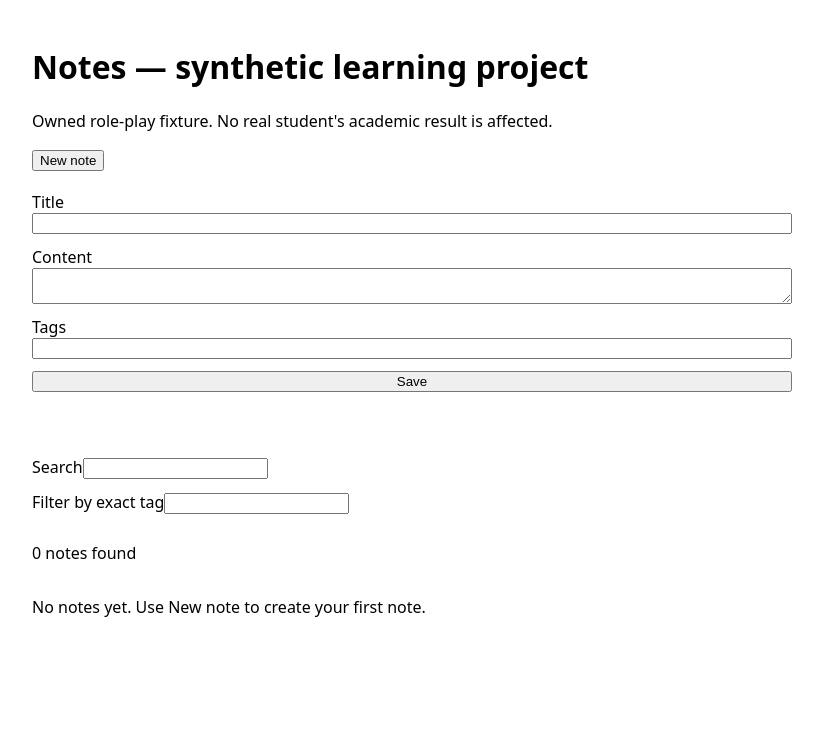
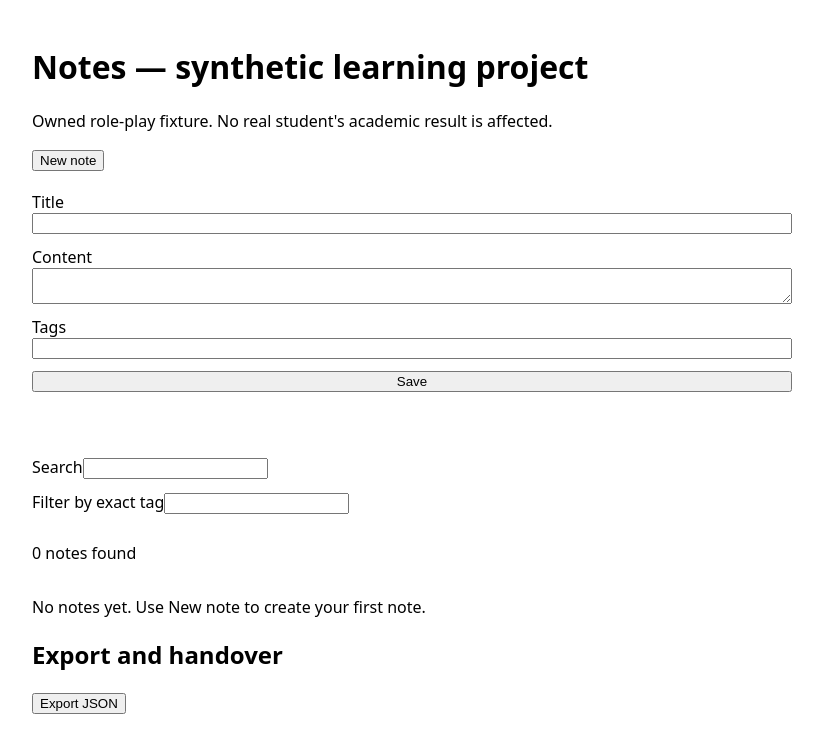
Before and after one commit to hbuivanhoi6-stack/vintern-so-tay-hoc-tap-ca-nhan-qa-aurora-thuc-hanh-va-ban-g-20261022-db9f98e8, a React (Vite) app: page / in a window 1280 px wide. Shown: the top 752 px of the page, without its empty margins (228-1051 px from the left). Built offline with nearby package versions, Linux system fonts and the light colour scheme.

Commit message:
LEARNNOTESV1P4-111: export versioned JSON with preview

```diff
--- a/src/main.tsx
+++ b/src/main.tsx
@@ -2,7 +2,7 @@ import React, { useState } from 'react';
 import { createRoot } from 'react-dom/client';
 import { decodeNotes, encodeNotes, makeNote, filterNotes } from './model.js';
 
-const STAGE = 3;
+const STAGE = 4;
 const KEY = 'vintern.qa.notes.v1';
 type Note = { id: string; title: string; content: string; tags: string[]; createdAt: string; updatedAt: string };
 function loadNotes(): { notes: Note[]; issue: string } {
```
